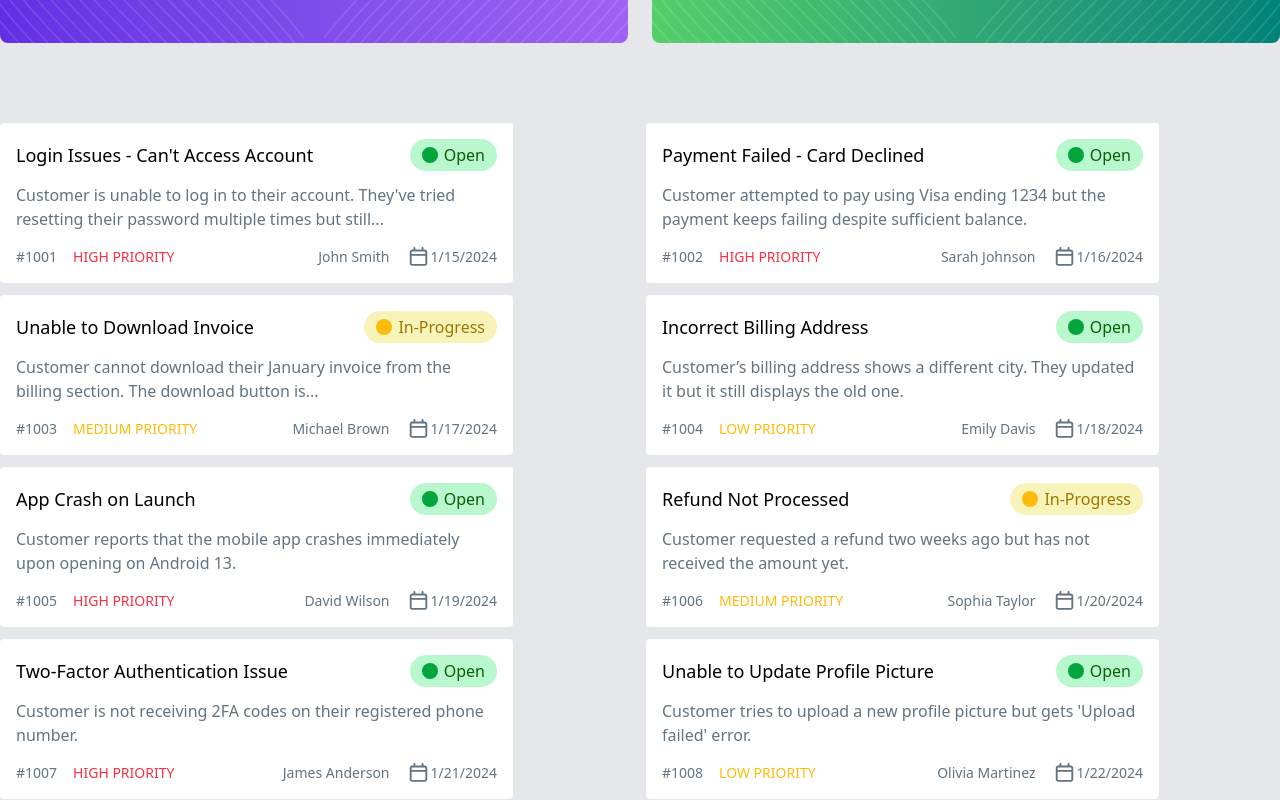
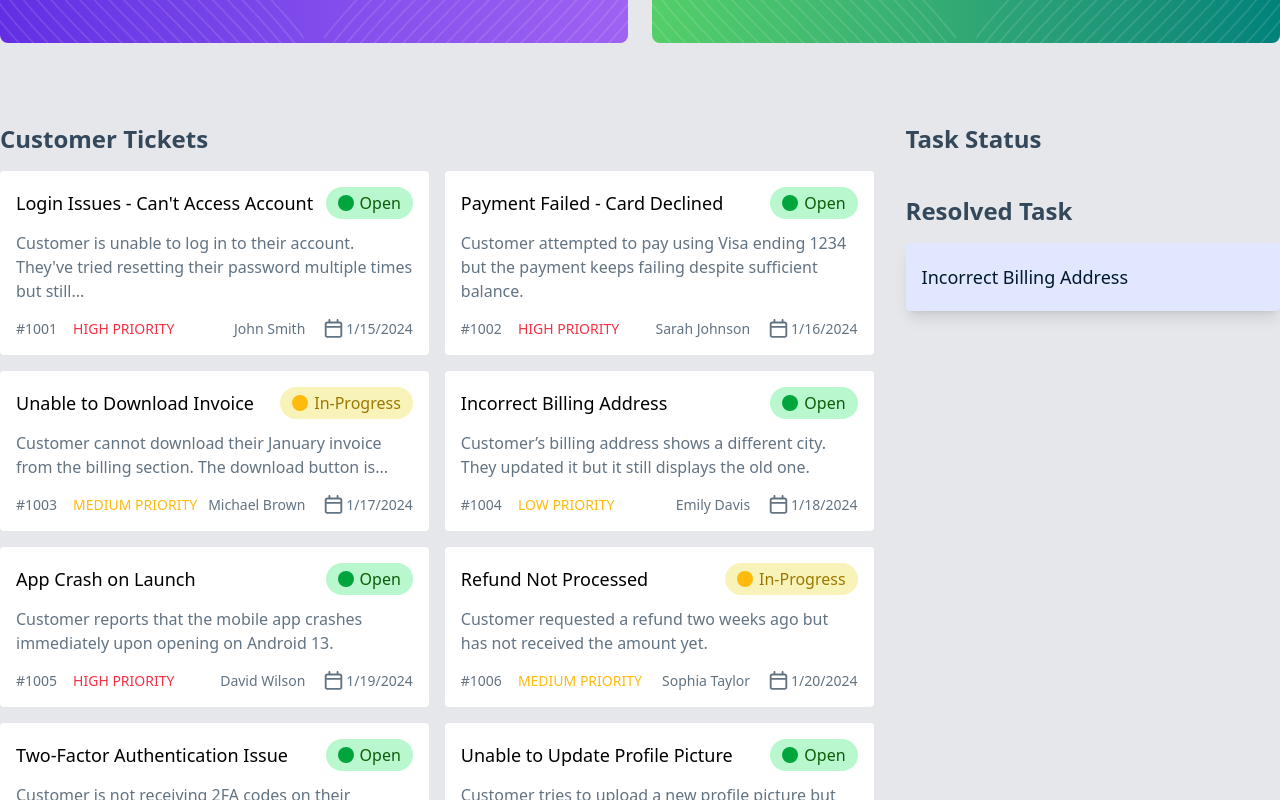
Before and after one commit to saidursayed/customer-support-zone, a React (Vite) app: page / in a window 1280 px wide. Shown: the part 360-1160 px from the top of the page. Built offline with nearby package versions, Linux system fonts and the light colour scheme.

Commit message:
add clickable functionality to ticket cards

```diff
--- a/src/components/Card/Card.jsx
+++ b/src/components/Card/Card.jsx
@@ -2,45 +2,51 @@ import React from "react";
 import { FontAwesomeIcon } from "@fortawesome/react-fontawesome";
 import { faCalendar } from "@fortawesome/free-regular-svg-icons";
 
-const Card = ({elem}) => {
+const Card = ({ ticket, handleClickedCard }) => {
+  const handleClick = () => {
+
+
+    handleClickedCard(ticket)
+  };
+
   return (
-    <div className="bg-white w-[513px] h-auto rounded-sm p-4">
+    <div className="bg-white rounded-sm p-4 cursor-pointer" onClick={handleClick}>
       <div className="flex justify-between items-center">
-        <h2 className="font-medium text-lg">{elem.title}</h2>
+        <h2 className="font-medium text-lg">{ticket.title}</h2>
         <div
           className={`flex items-center gap-1.5 font-medium px-3 py-1 rounded-full ${
-            elem.status == "Open"
+            ticket.status == "Open"
               ? "text-[#0B5E06] bg-[#B9F8CF]"
               : "text-[#9C7700] bg-[#F8F3B9]"
           }`}
         >
           <span
             className={`w-4 h-4 rounded-full block ${
-              elem.status == "Open" ? "bg-[#02A53B]" : "bg-[#FEBB0C]"
+              ticket.status == "Open" ? "bg-[#02A53B]" : "bg-[#FEBB0C]"
             }`}
           ></span>
-          <span>{elem.status}</span>
+          <span>{ticket.status}</span>
         </div>
       </div>
-      <p className="mt-3 mb-4 text-[#627382]">{elem.description}</p>
+      <p className="mt-3 mb-4 text-[#627382]">{ticket.description}</p>
       <div className="flex justify-between items-center">
         <div className="font-medium text-sm flex justify-between gap-4">
-          <span className="text-[#627382]">{elem.id}</span>
+          <span className="text-[#627382]">{ticket.id}</span>
           <span
             className={`${
-              elem.priority == "HIGH PRIORITY"
+              ticket.priority == "HIGH PRIORITY"
                 ? "text-[#f83044]"
                 : "text-[#febb0c]"
             }`}
           >
-            {elem.priority}
+            {ticket.priority}
           </span>
         </div>
         <div className="text-sm text-[#627382] flex justify-between gap-4">
-          <span>{elem.customer}</span>
+          <span>{ticket.customer}</span>
           <div className="flex items-center">
             <FontAwesomeIcon icon={faCalendar} className="text-xl" />
-            <span>{elem.createdAt}</span>
+            <span>{ticket.createdAt}</span>
           </div>
         </div>
       </div>
--- a/src/components/CountBox/CountBox.jsx
+++ b/src/components/CountBox/CountBox.jsx
@@ -3,21 +3,25 @@ import Container from "../Container/Container";
 import bg1 from "../../assets/vector1.png";
 import bg2 from "../../assets/vector2.png";
 
-const CountBox = () => {
+const CountBox = ({ selected, resolvedData }) => {
+
+  // const inProgressData = data.filter((element) => element.status == "Open");
+  // const ResolvedData = tickets.filter((element) => element.status == "In-Progress");
+
   return (
     <Container>
       <div className="flex justify-between items-center gap-6 py-20">
-        <div className="flex-1 rounded-lg p-10 text-white h-[250px] bg-linear-to-r from-[#632EE3] to-[#9F62F2] flex flex-col justify-center items-center relative" >
+        <div className="flex-1 rounded-lg p-10 text-white h-[250px] bg-linear-to-r from-[#632EE3] to-[#9F62F2] flex flex-col justify-center items-center relative">
           <img className="absolute left-0 top-0" src={bg1} alt="" />
           <img className="absolute right-0 top-0" src={bg2} alt="" />
           <h2 className="text-2xl">In-Progress</h2>
-          <p className="font-semibold text-6xl">0</p>
+          <p className="font-semibold text-6xl">{selected.length}</p>
         </div>
         <div className=" flex-1 rounded-lg p-10 text-white h-[250px] bg-linear-to-r from-[#54CF68] to-[#00827A] flex flex-col justify-center items-center relative">
           <img className="absolute left-0 top-0" src={bg1} alt="" />
           <img className="absolute right-0 top-0" src={bg2} alt="" />
           <h2 className="text-2xl">Resolved</h2>
-          <p className="font-semibold text-6xl">0</p>
+          <p className="font-semibold text-6xl">{resolvedData.length}</p>
         </div>
       </div>
     </Container>
--- a/src/components/IssuesManagement/IssuesManagement.jsx
+++ b/src/components/IssuesManagement/IssuesManagement.jsx
@@ -1,24 +1,74 @@
-import React, { use } from "react";
+import React, { use, useState } from "react";
 import CountBox from "../CountBox/CountBox";
 import Container from "../Container/Container";
 import Card from "../Card/Card";
-
+import TaskStatus from "../TaskStatus/TaskStatus";
 
 const IssuesManagement = ({ fetchPromise }) => {
   const fetchData = use(fetchPromise);
+  const [tickets, setTickets] = useState(fetchData);
+    const [selected, setSelected] = useState([]);
+  const [resolvedData, setResolvedData] = useState([]);
+
+
+  const handleClickedCard = (currentData) => {
+    console.log("handle clicked country");
+    const already = selected.find(item => item.id === currentData.id);
+    if (!already) {
+      setSelected([...selected, currentData]);
+    }
+  };
+
+
 
   return (
-    <div className="bg-[#E5E7EB]">
+    <div className="bg-[#E5E7EB] pb-20">
       {/* Count Box */}
-      <CountBox></CountBox>
+      <CountBox selected={selected} resolvedData={resolvedData}></CountBox>
 
       <Container>
-        <div className="grid grid-cols-2 gap-3">
-          {fetchData.map((elem) => {
-            return (
-              <Card key={elem.id} elem={elem}></Card>
-            );
-          })}
+        <div className="flex justify-between items-start gap-8">
+          <div className="w-7/10">
+            <h2 className="font-semibold text-2xl text-[#34485a] mb-4">
+              Customer Tickets
+            </h2>
+            <div className="grid grid-cols-2 gap-4">
+              {tickets.map((ticket) => {
+                return (
+                  <Card
+                    key={ticket.id}
+                    handleClickedCard={handleClickedCard}
+                    ticket={ticket}
+                  ></Card>
+                );
+              })}
+            </div>
+          </div>
+
+          <div className="w-3/10">
+            <div>
+              <h2 className="font-semibold text-2xl text-[#34485a] mb-4">
+                Task Status
+              </h2>
+              {selected.map((clickedData) => {
+                return <TaskStatus resolvedData={resolvedData} setResolvedData={setResolvedData} setTickets={setTickets} tickets={tickets} selected={selected} setSelected={setSelected} clickedData={clickedData}></TaskStatus>;
+              })}
+            </div>
+
+            <div className="mt-10">
+              <h2 className="font-semibold text-2xl text-[#34485a] mb-4">
+                Resolved Task
+              </h2>
+              {
+
+              }
+              <div className="py-5 px-4 bg-[#E0E7FF] rounded-sm shadow-lg">
+                <p className="font-medium text-lg text-[#001931]">
+                  Incorrect Billing Address
+                </p>
+              </div>
+            </div>
+          </div>
         </div>
       </Container>
     </div>
--- /dev/null
+++ b/src/components/ResolvedTask/ResolvedTask.jsx
@@ -0,0 +1,11 @@
+import React from 'react';
+
+const ResolvedTask = () => {
+    return (
+        <div>
+
+        </div>
+    );
+};
+
+export default ResolvedTask;
--- /dev/null
+++ b/src/components/TaskStatus/TaskStatus.jsx
@@ -0,0 +1,24 @@
+import React from "react";
+
+const TaskStatus = ({ clickedData, tickets, setTickets, resolvedData, setResolvedData, selected, setSelected }) => {
+  const handleResolved = () => {
+
+    setSelected(selected.filter(selectedData => selectedData.id !== clickedData.id));
+    setTickets(tickets.filter(ticket => ticket.id !== clickedData.id));
+    setResolvedData([...resolvedData, clickedData])
+
+  };
+
+  return (
+    <div className="bg-white p-4 rounded-sm shadow-lg mb-4">
+      <h2 className="font-medium text-lg text-[#001931] mb-4">
+        {clickedData.title}
+      </h2>
+      <button onClick={handleResolved} className="bg-[#02A53B] w-full text-white py-3 rounded-sm font-semibold">
+        Complete
+      </button>
+    </div>
+  );
+};
+
+export default TaskStatus;
```
